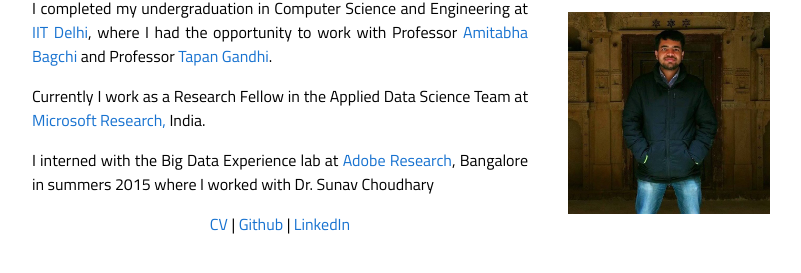
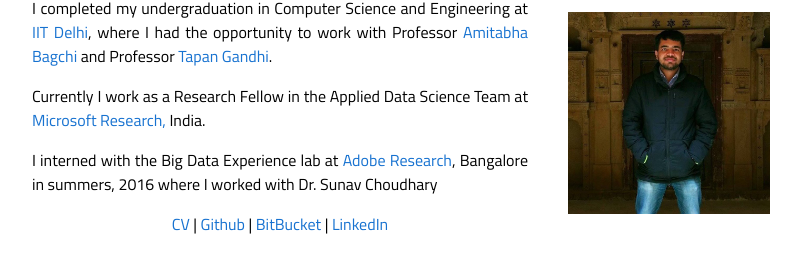
Before and after one commit to jeetu-raj/jeetu-raj.github.io, a Jekyll site: the page built from index.html, in a window 1280 px wide. Shown: the part 249-522 px from the top of the page, without its empty margins (228-1029 px from the left). Built offline with Jekyll 4.4.1, drawn with Linux system fonts in a browser that asks for light colours.

Commit message:
Additional changes to content

```diff
--- a/index.html
+++ b/index.html
@@ -23,10 +23,11 @@ title: Jeetu Raj
 
 
 				<p>I interned with the Big Data Experience lab at <a href="https://research.adobe.com/">Adobe Research</a>, Bangalore
-					in summers 2015 where I worked with Dr. Sunav Choudhary</p>
+					in summers, 2016 where I worked with Dr. Sunav Choudhary</p>
 
 				<p align="center">
 					<a href="CV.pdf">CV</a> | <a href="https://github.com/jeetu-raj">Github</a> |
+					<a href="https://www.linkedin.com/in/jeetu-raj-2a7897b0/"> BitBucket </a> |
 					<a href="https://www.linkedin.com/in/jeetu-raj-2a7897b0/"> LinkedIn </a>
 				</p>
     			</td>
```
